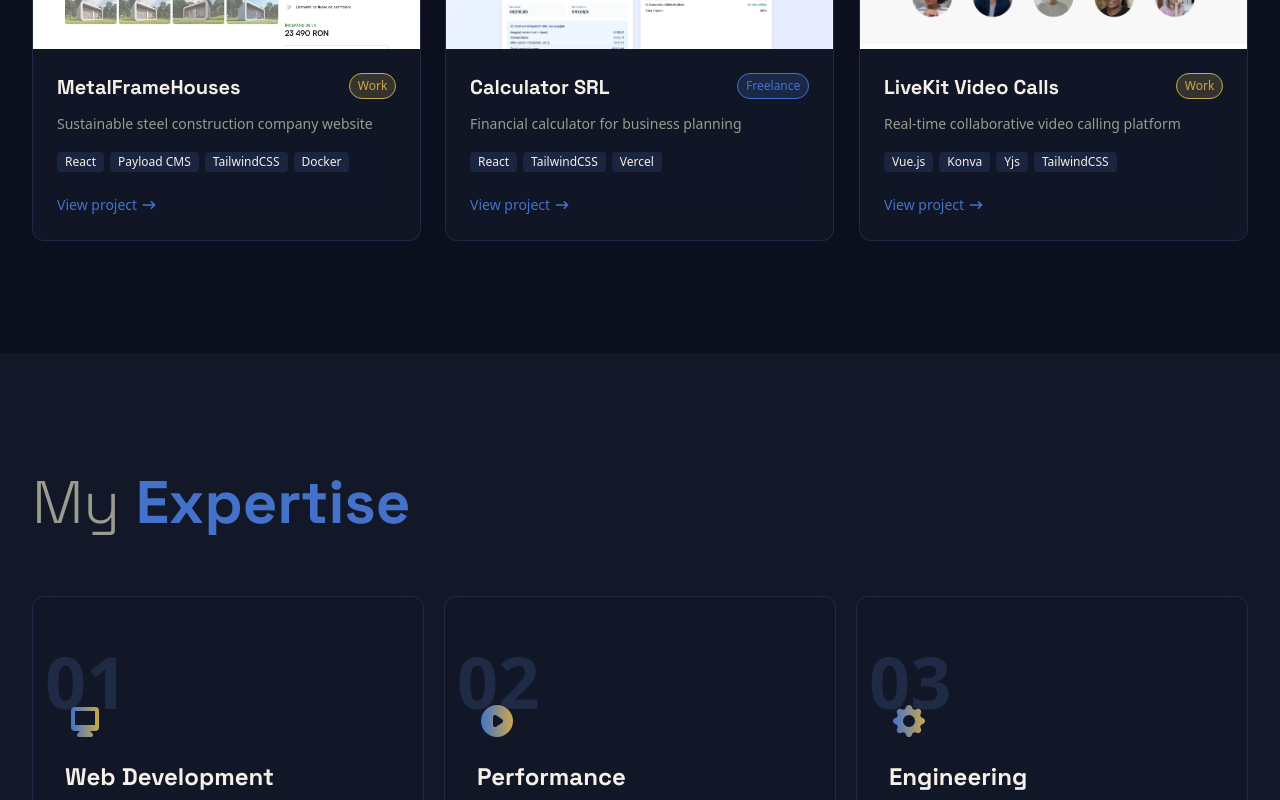
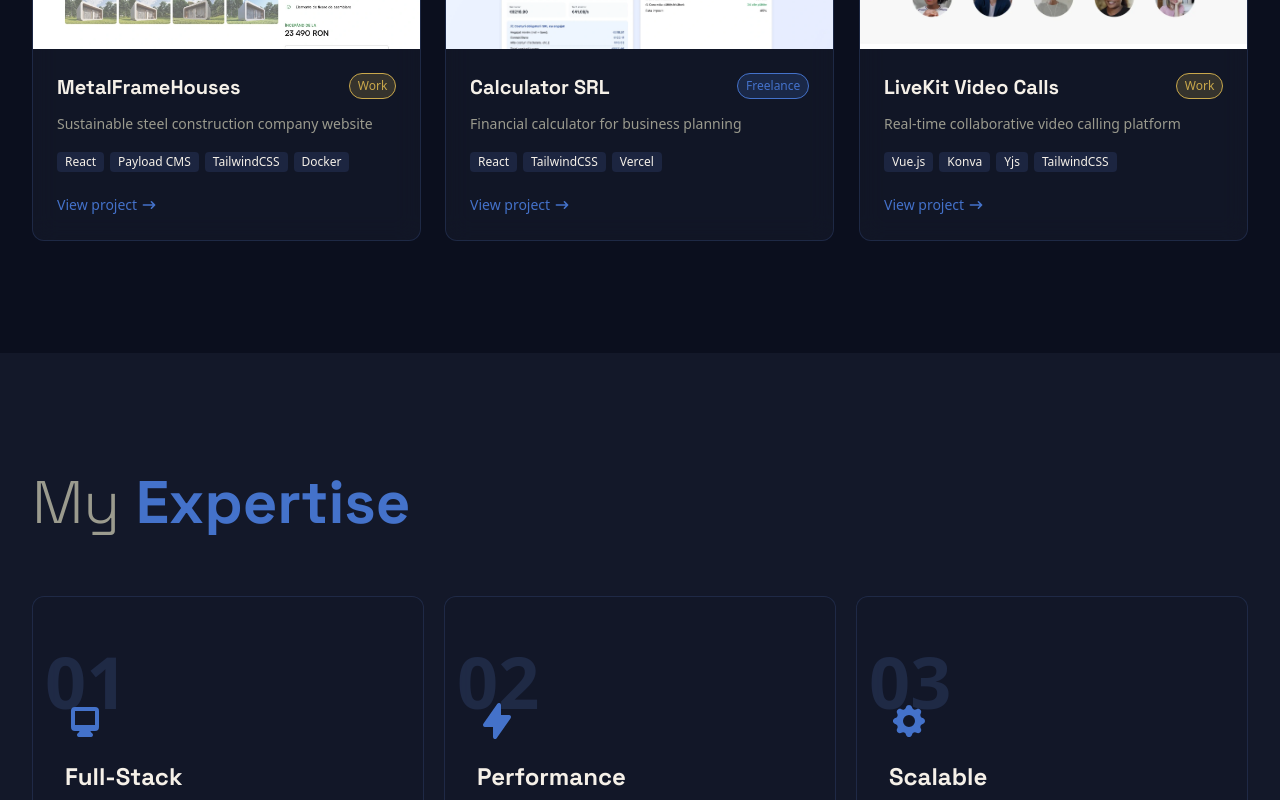
Before and after one commit to IoanLipan/lipan-tech-vision, a Next.js app: page / in a window 1280 px wide. Shown: the part 2000-2800 px from the top of the page. Built offline with nearby package versions, Linux system fonts and the light colour scheme; no server answers.

Commit message:
expertise update texts

```diff
--- a/src/components/sections/Expertise.jsx
+++ b/src/components/sections/Expertise.jsx
@@ -9,181 +9,64 @@ const Expertise = () => {
 		threshold: 0.1,
 	})
 
-	// Expertise areas with SVG icons
 	const expertiseAreas = [
 		{
-			title: 'Web Development',
+			title: 'Full-Stack',
 			description:
-				'Creating responsive, modern web applications with the latest technologies.',
+				'Frontend, backend, database — I own it all. One developer, zero hand-off gaps, and a working product at the end.',
 			icon: (
-				<svg
-					xmlns="http://www.w3.org/2000/svg"
-					className="h-10 w-10"
-					viewBox="0 0 20 20"
-					fill="url(#webDevGradient)"
-				>
-					<defs>
-						<linearGradient
-							id="webDevGradient"
-							x1="0%"
-							y1="0%"
-							x2="100%"
-							y2="0%"
-						>
-							<stop offset="0%" stopColor="var(--secondary)" />
-							<stop offset="100%" stopColor="var(--primary)" />
-						</linearGradient>
-					</defs>
-					<path
-						fillRule="evenodd"
-						d="M3 5a2 2 0 012-2h10a2 2 0 012 2v8a2 2 0 01-2 2h-2.22l.123.489.804.804A1 1 0 0113 18H7a1 1 0 01-.707-1.707l.804-.804L7.22 15H5a2 2 0 01-2-2V5zm5.771 7H5V5h10v7H9.229z"
-						clipRule="evenodd"
-					/>
+				<svg xmlns="http://www.w3.org/2000/svg" className="h-10 w-10" viewBox="0 0 20 20" fill="currentColor" style={{ color: 'var(--secondary)' }}>
+					<path fillRule="evenodd" d="M3 5a2 2 0 012-2h10a2 2 0 012 2v8a2 2 0 01-2 2h-2.22l.123.489.804.804A1 1 0 0113 18H7a1 1 0 01-.707-1.707l.804-.804L7.22 15H5a2 2 0 01-2-2V5zm5.771 7H5V5h10v7H9.229z" clipRule="evenodd" />
 				</svg>
 			),
 		},
 		{
 			title: 'Performance',
-			description: 'Dedicated to excellence and pushing technical boundaries.',
+			description:
+				'Fast apps keep users. I cut load times, optimize queries, and build for real traffic — not just demos.',
 			icon: (
-				<svg
-					xmlns="http://www.w3.org/2000/svg"
-					className="h-10 w-10"
-					viewBox="0 0 20 20"
-					fill="url(#performanceGradient)"
-				>
-					<defs>
-						<linearGradient
-							id="performanceGradient"
-							x1="0%"
-							y1="0%"
-							x2="100%"
-							y2="0%"
-						>
-							<stop offset="0%" stopColor="var(--secondary)" />
-							<stop offset="100%" stopColor="var(--primary)" />
-						</linearGradient>
-					</defs>
-					<path
-						fillRule="evenodd"
-						d="M10 18a8 8 0 100-16 8 8 0 000 16zM9.555 7.168A1 1 0 008 8v4a1 1 0 001.555.832l3-2a1 1 0 000-1.664l-3-2z"
-						clipRule="evenodd"
-					/>
+				<svg xmlns="http://www.w3.org/2000/svg" className="h-10 w-10" viewBox="0 0 20 20" fill="currentColor" style={{ color: 'var(--secondary)' }}>
+					<path fillRule="evenodd" d="M11.3 1.046A1 1 0 0112 2v5h4a1 1 0 01.82 1.573l-7 10A1 1 0 018 18v-5H4a1 1 0 01-.82-1.573l7-10a1 1 0 011.12-.38z" clipRule="evenodd" />
 				</svg>
 			),
 		},
 		{
-			title: 'Engineering',
+			title: 'Scalable',
 			description:
-				'Building solutions with a focus on efficiency and scalability.',
+				'Code that grows with you. Adding features never means rewriting everything. Built right from day one.',
 			icon: (
-				<svg
-					xmlns="http://www.w3.org/2000/svg"
-					className="h-10 w-10"
-					viewBox="0 0 20 20"
-					fill="url(#engineerGradient)"
-				>
-					<defs>
-						<linearGradient
-							id="engineerGradient"
-							x1="0%"
-							y1="0%"
-							x2="100%"
-							y2="0%"
-						>
-							<stop offset="0%" stopColor="var(--secondary)" />
-							<stop offset="100%" stopColor="var(--primary)" />
-						</linearGradient>
-					</defs>
-					<path
-						fillRule="evenodd"
-						d="M11.49 3.17c-.38-1.56-2.6-1.56-2.98 0a1.532 1.532 0 01-2.286.948c-1.372-.836-2.942.734-2.106 2.106.54.886.061 2.042-.947 2.287-1.561.379-1.561 2.6 0 2.978a1.532 1.532 0 01.947 2.287c-.836 1.372.734 2.942 2.106 2.106a1.532 1.532 0 012.287.947c.379 1.561 2.6 1.561 2.978 0a1.533 1.533 0 012.287-.947c1.372.836 2.942-.734 2.106-2.106a1.533 1.533 0 01.947-2.287c1.561-.379 1.561-2.6 0-2.978a1.532 1.532 0 01-.947-2.287c.836-1.372-.734-2.942-2.106-2.106a1.532 1.532 0 01-2.287-.947zM10 13a3 3 0 100-6 3 3 0 000 6z"
-						clipRule="evenodd"
-					/>
+				<svg xmlns="http://www.w3.org/2000/svg" className="h-10 w-10" viewBox="0 0 20 20" fill="currentColor" style={{ color: 'var(--secondary)' }}>
+					<path fillRule="evenodd" d="M11.49 3.17c-.38-1.56-2.6-1.56-2.98 0a1.532 1.532 0 01-2.286.948c-1.372-.836-2.942.734-2.106 2.106.54.886.061 2.042-.947 2.287-1.561.379-1.561 2.6 0 2.978a1.532 1.532 0 01.947 2.287c-.836 1.372.734 2.942 2.106 2.106a1.532 1.532 0 012.287.947c.379 1.561 2.6 1.561 2.978 0a1.533 1.533 0 012.287-.947c1.372.836 2.942-.734 2.106-2.106a1.533 1.533 0 01.947-2.287c1.561-.379 1.561-2.6 0-2.978a1.532 1.532 0 01-.947-2.287c.836-1.372-.734-2.942-2.106-2.106a1.532 1.532 0 01-2.287-.947zM10 13a3 3 0 100-6 3 3 0 000 6z" clipRule="evenodd" />
 				</svg>
 			),
 		},
 		{
-			title: 'Problem Solving',
+			title: 'Product Thinking',
 			description:
-				'Approaching challenges with analytical thinking and creative solutions.',
+				'I understand your goals before touching the keyboard. We build the right thing — not just a thing.',
 			icon: (
-				<svg
-					xmlns="http://www.w3.org/2000/svg"
-					className="h-10 w-10"
-					viewBox="0 0 20 20"
-					fill="url(#problemSolverGradient)"
-				>
-					<defs>
-						<linearGradient
-							id="problemSolverGradient"
-							x1="0%"
-							y1="0%"
-							x2="100%"
-							y2="0%"
-						>
-							<stop offset="0%" stopColor="var(--secondary)" />
-							<stop offset="100%" stopColor="var(--primary)" />
-						</linearGradient>
-					</defs>
+				<svg xmlns="http://www.w3.org/2000/svg" className="h-10 w-10" viewBox="0 0 20 20" fill="currentColor" style={{ color: 'var(--secondary)' }}>
 					<path d="M11 17a1 1 0 001.447.894l4-2A1 1 0 0017 15V9.236a1 1 0 00-1.447-.894l-4 2a1 1 0 00-.553.894V17zM15.211 6.276a1 1 0 000-1.788l-4.764-2.382a1 1 0 00-.894 0L4.789 4.488a1 1 0 000 1.788l4.764 2.382a1 1 0 00.894 0l4.764-2.382zM4.447 8.342A1 1 0 003 9.236V15a1 1 0 00.553.894l4 2A1 1 0 009 17v-5.764a1 1 0 00-.553-.894l-4-2z" />
 				</svg>
 			),
 		},
 		{
-			title: 'Travel Enthusiast',
-			description: 'Exploring new cultures and gaining global perspectives.',
+			title: 'Clean Code',
+			description:
+				'Readable, documented, testable. Code your next developer can maintain — not decipher.',
 			icon: (
-				<svg
-					xmlns="http://www.w3.org/2000/svg"
-					className="h-10 w-10"
-					viewBox="0 0 20 20"
-					fill="url(#travelGradient)"
-				>
-					<defs>
-						<linearGradient
-							id="travelGradient"
-							x1="0%"
-							y1="0%"
-							x2="100%"
-							y2="0%"
-						>
-							<stop offset="0%" stopColor="var(--secondary)" />
-							<stop offset="100%" stopColor="var(--primary)" />
-						</linearGradient>
-					</defs>
-					<path d="M10.707 2.293a1 1 0 00-1.414 0l-7 7a1 1 0 001.414 1.414L4 10.414V17a1 1 0 001 1h2a1 1 0 001-1v-2a1 1 0 011-1h2a1 1 0 011 1v2a1 1 0 001 1h2a1 1 0 001-1v-6.586l.293.293a1 1 0 001.414-1.414l-7-7z" />
+				<svg xmlns="http://www.w3.org/2000/svg" className="h-10 w-10" viewBox="0 0 20 20" fill="currentColor" style={{ color: 'var(--secondary)' }}>
+					<path fillRule="evenodd" d="M12.316 3.051a1 1 0 01.633 1.265l-4 12a1 1 0 11-1.898-.632l4-12a1 1 0 011.265-.633zM5.707 6.293a1 1 0 010 1.414L3.414 10l2.293 2.293a1 1 0 11-1.414 1.414l-3-3a1 1 0 010-1.414l3-3a1 1 0 011.414 0zm8.586 0a1 1 0 011.414 0l3 3a1 1 0 010 1.414l-3 3a1 1 0 11-1.414-1.414L16.586 10l-2.293-2.293a1 1 0 010-1.414z" clipRule="evenodd" />
 				</svg>
 			),
 		},
 		{
-			title: 'Technical Knowledge',
+			title: 'Reliability',
 			description:
-				'Deep understanding of various technologies and programming languages.',
+				'Deadlines met. Scope managed. No surprises. You always know where your project stands.',
 			icon: (
-				<svg
-					xmlns="http://www.w3.org/2000/svg"
-					className="h-10 w-10"
-					viewBox="0 0 20 20"
-					fill="url(#techKnowledgeGradient)"
-				>
-					<defs>
-						<linearGradient
-							id="techKnowledgeGradient"
-							x1="0%"
-							y1="0%"
-							x2="100%"
-							y2="0%"
-						>
-							<stop offset="0%" stopColor="var(--secondary)" />
-							<stop offset="100%" stopColor="var(--primary)" />
-						</linearGradient>
-					</defs>
-					<path
-						fillRule="evenodd"
-						d="M12.316 3.051a1 1 0 01.633 1.265l-4 12a1 1 0 11-1.898-.632l4-12a1 1 0 011.265-.633zM5.707 6.293a1 1 0 010 1.414L3.414 10l2.293 2.293a1 1 0 11-1.414 1.414l-3-3a1 1 0 010-1.414l3-3a1 1 0 011.414 0zm8.586 0a1 1 0 011.414 0l3 3a1 1 0 010 1.414l-3 3a1 1 0 11-1.414-1.414L16.586 10l-2.293-2.293a1 1 0 010-1.414z"
-						clipRule="evenodd"
-					/>
+				<svg xmlns="http://www.w3.org/2000/svg" className="h-10 w-10" viewBox="0 0 20 20" fill="currentColor" style={{ color: 'var(--secondary)' }}>
+					<path fillRule="evenodd" d="M2.166 4.999A11.954 11.954 0 0010 1.944 11.954 11.954 0 0117.834 5c.11.65.166 1.32.166 2.001 0 5.225-3.34 9.67-8 11.317C5.34 16.67 2 12.225 2 7c0-.682.057-1.35.166-2.001zm11.541 3.708a1 1 0 00-1.414-1.414L9 10.586 7.707 9.293a1 1 0 00-1.414 1.414l2 2a1 1 0 001.414 0l4-4z" clipRule="evenodd" />
 				</svg>
 			),
 		},
```
